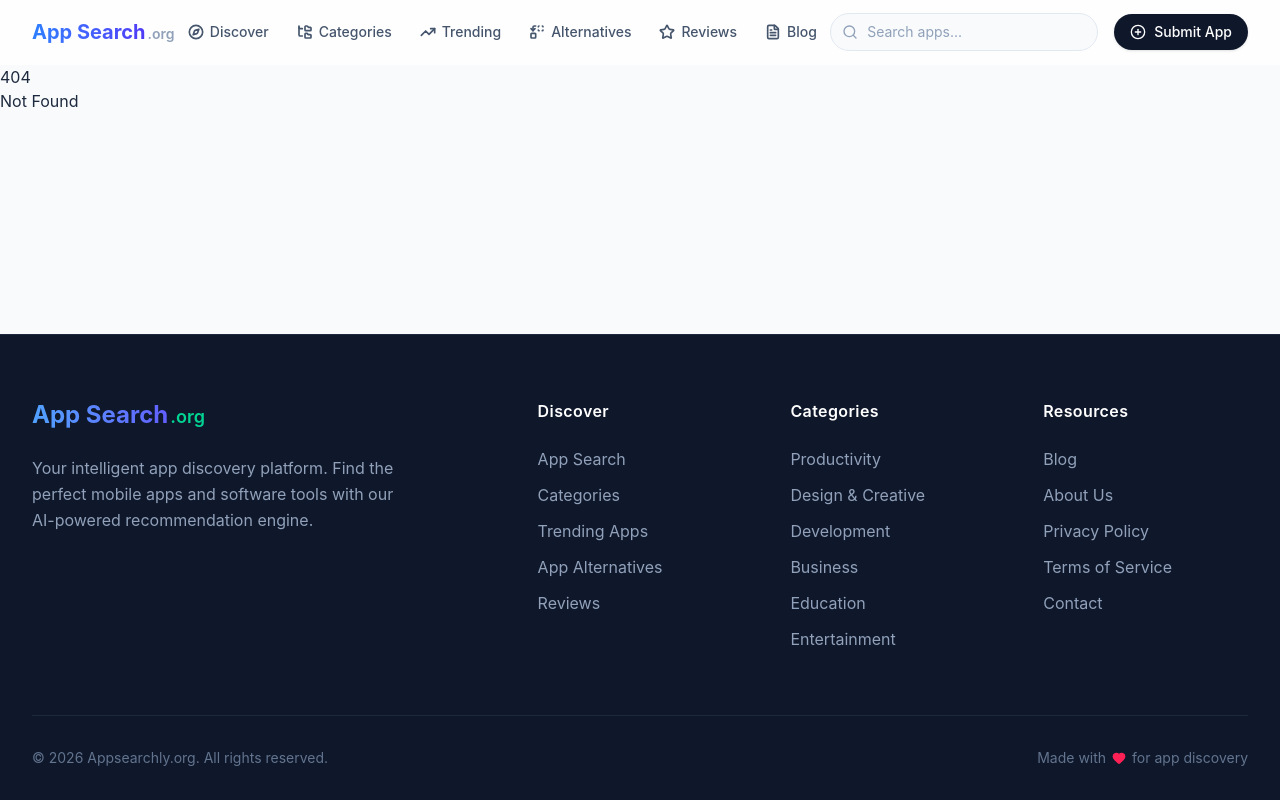
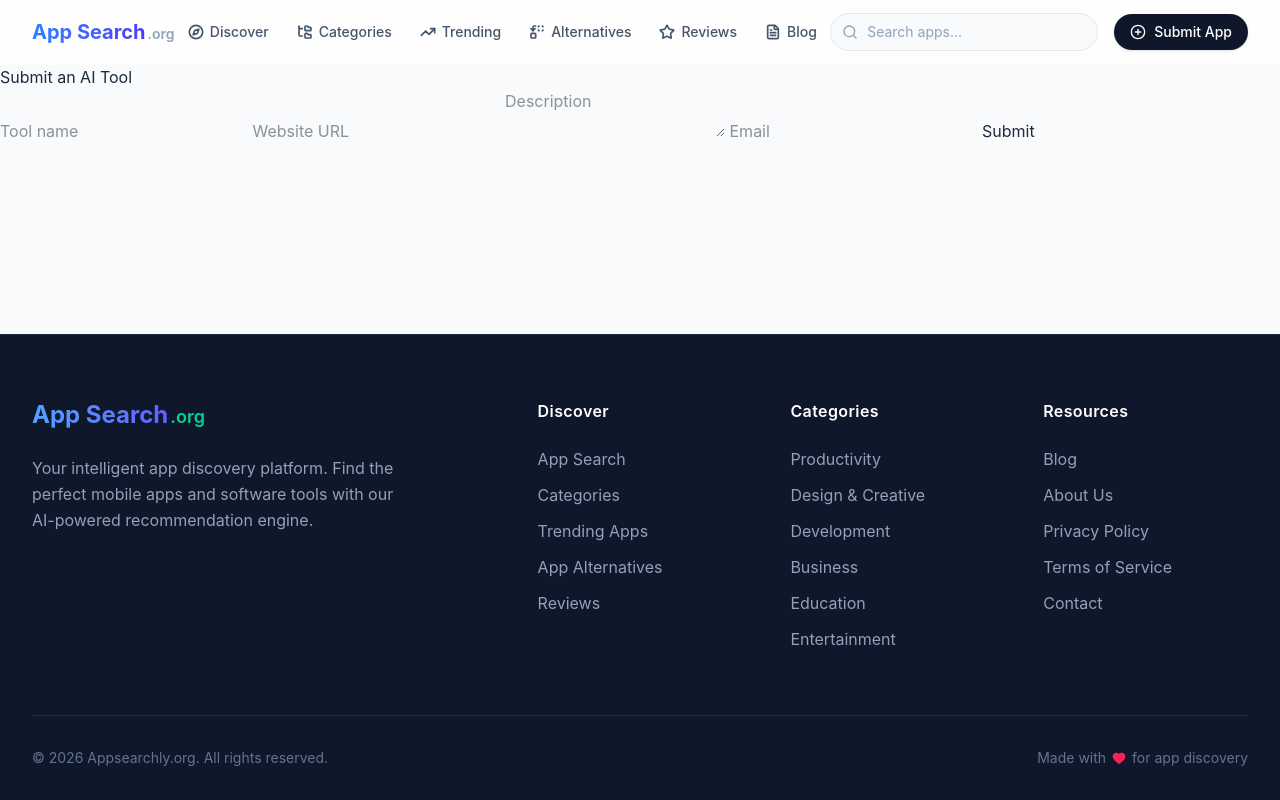
Before and after one commit to eratolabcool/appsearchly, a SvelteKit app: page /submit in a window 1280 px wide. Before the commit this address had no page. Built offline with nearby package versions, Linux system fonts and the light colour scheme.

Commit message:
feat: add tool submission page foundation

```diff
--- /dev/null
+++ b/src/routes/submit/+page.svelte
@@ -0,0 +1,28 @@
+<script lang="ts">
+  let name = '';
+  let website = '';
+  let description = '';
+  let email = '';
+  let message = '';
+
+  async function submit() {
+    const response = await fetch('/api/submissions', {
+      method: 'POST',
+      headers: { 'content-type': 'application/json' },
+      body: JSON.stringify({ name, website, description, email })
+    });
+
+    const result = await response.json();
+    message = result.success ? 'Submitted for review.' : result.error;
+  }
+</script>
+
+<h1>Submit an AI Tool</h1>
+
+<input bind:value={name} placeholder="Tool name" />
+<input bind:value={website} placeholder="Website URL" />
+<textarea bind:value={description} placeholder="Description"></textarea>
+<input bind:value={email} placeholder="Email" />
+<button on:click={submit}>Submit</button>
+
+<p>{message}</p>
```
